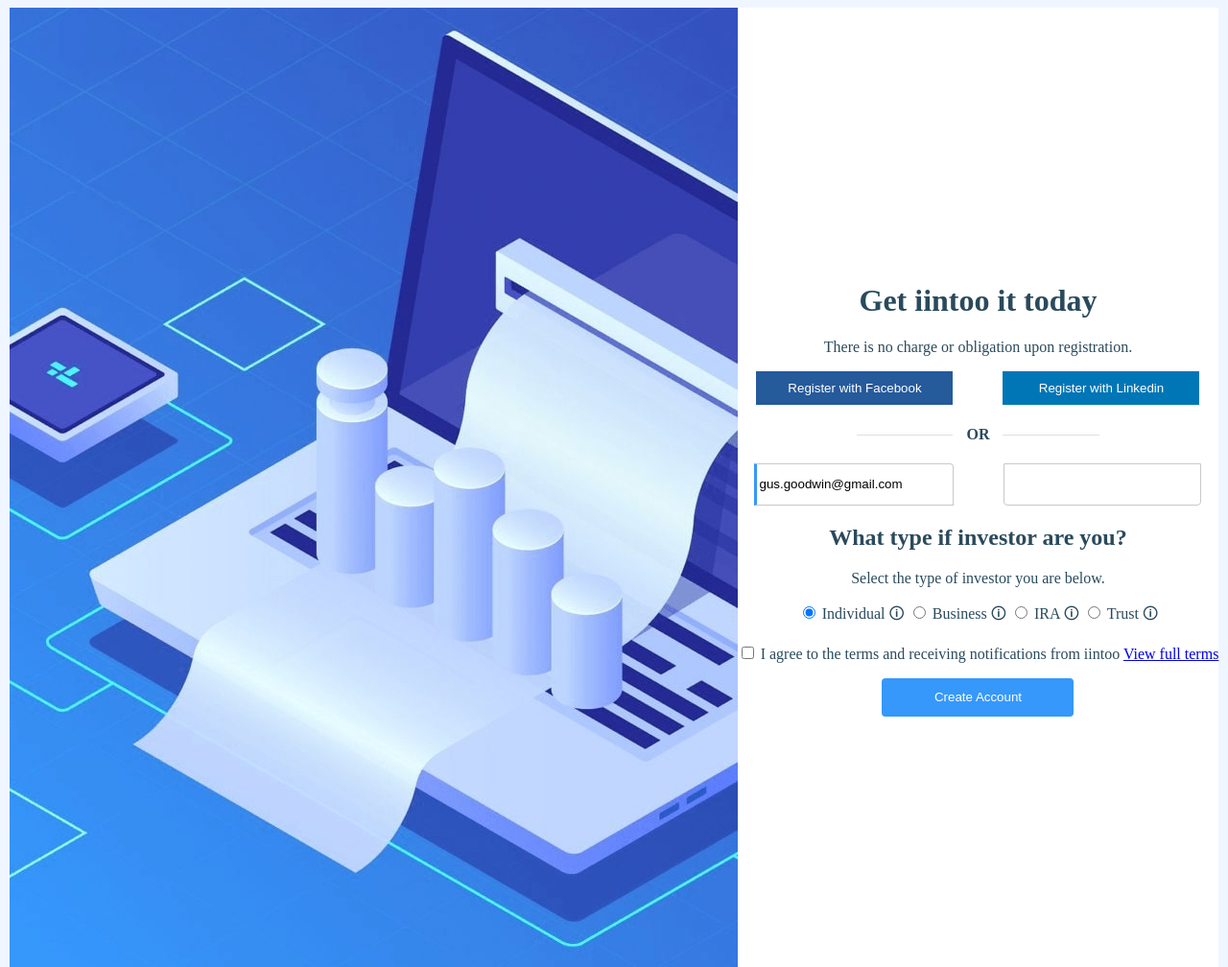
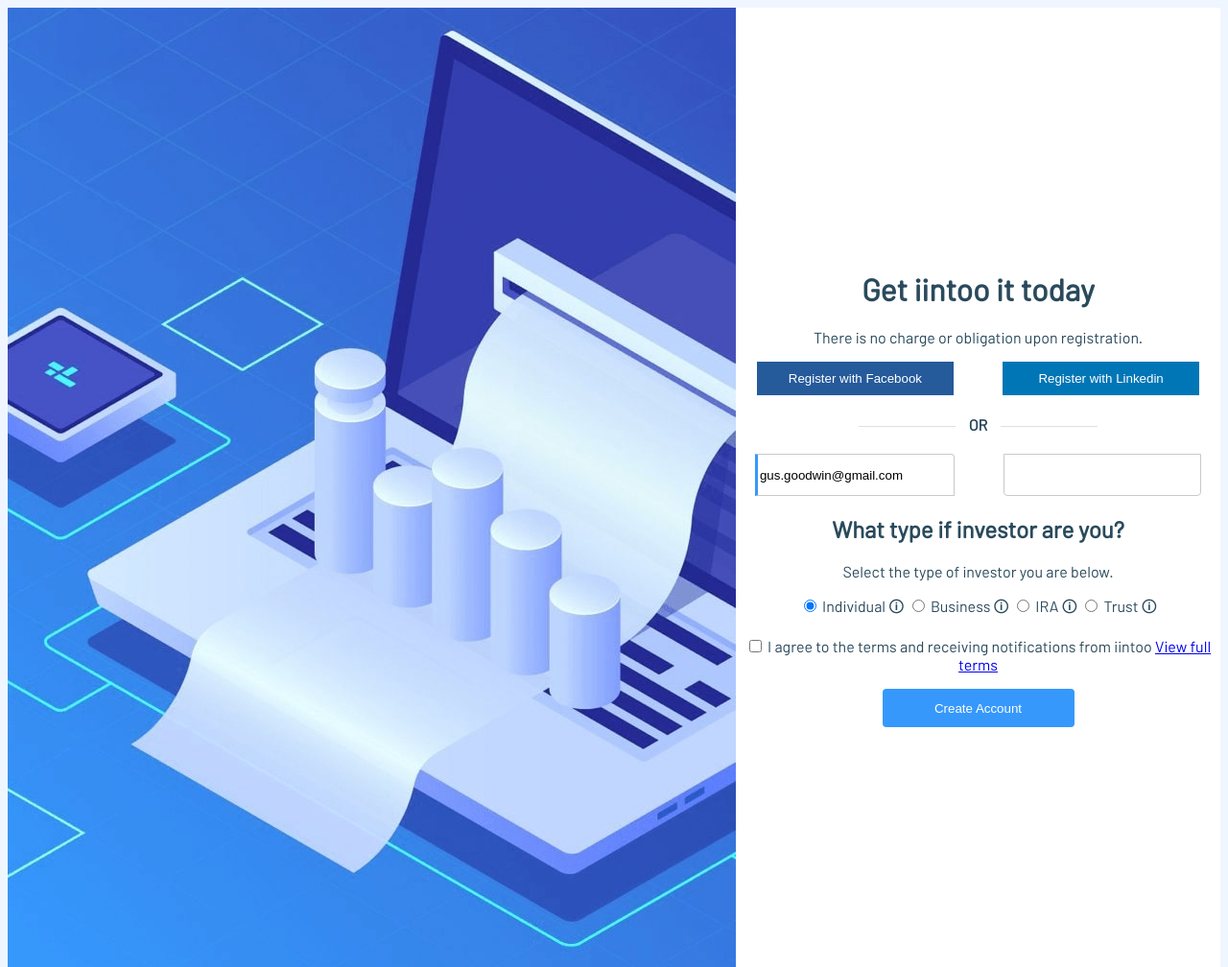
Before and after one commit to Maloverus/iintoo, a plain HTML site: page index.html in a window 1280 px wide. Shown: the top 1008 px of the page at 96% size. Drawn offline with Linux system fonts and the light colour scheme; the site is published under a folder, as on GitHub Pages, so addresses that start at the root find nothing.

Commit message:
Update app.css

```diff
--- a/app.css
+++ b/app.css
@@ -1,6 +1,6 @@
 @font-face {
     font-family: 'Barlow';
-    src: url(/assets/fonts/Barlow-Regular.otf);
+    src: url(assets/fonts/Barlow-Regular.otf);
 }
 
 body {
```
